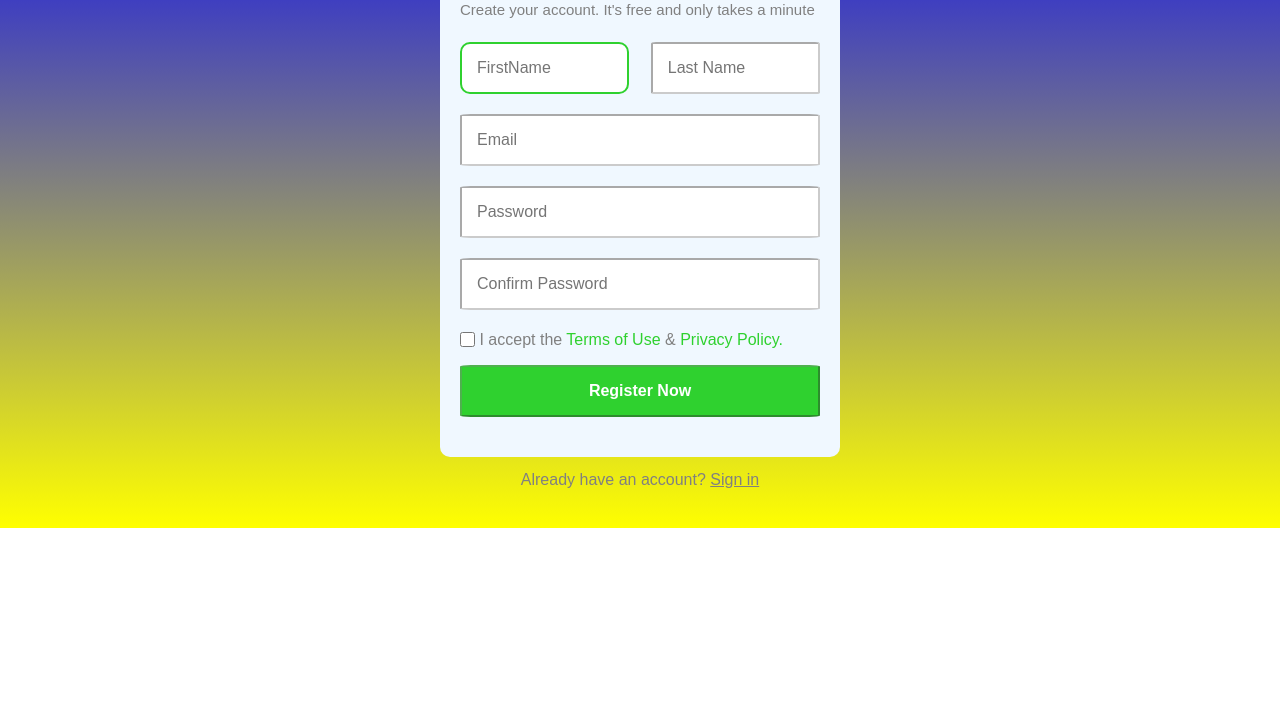
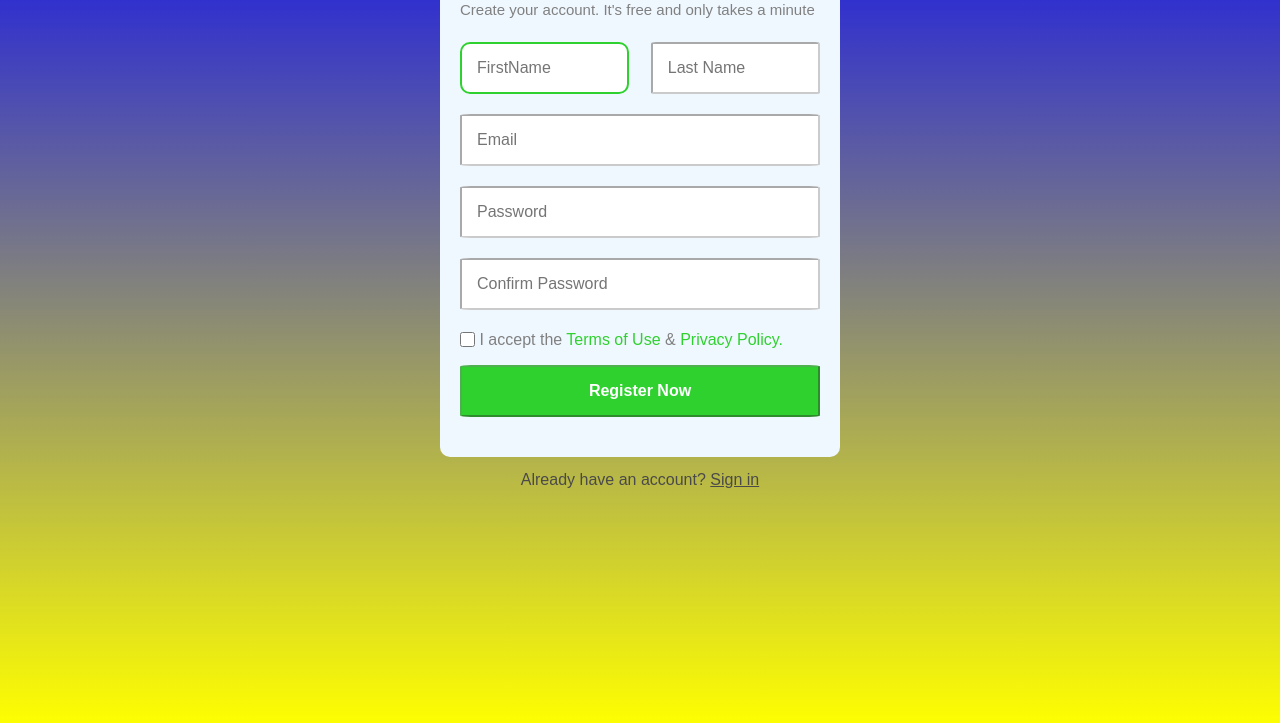
Before and after one commit to mginster22/fd-practice-16-FORM-PRACTICE, a plain HTML site: page index.html in a window 1280 px wide. Shown: the part 173-896 px from the top of the page. Before the commit the page ends 800 px from the top, so only its background shows below. Drawn offline with Linux system fonts and the light colour scheme.

Commit message:
changes style

```diff
--- a/assets/css/style.css
+++ b/assets/css/style.css
@@ -4,6 +4,7 @@
 }
 
 body {
+    height: 100vh;
     background: linear-gradient(blue, yellow);
     background-repeat: no-repeat;
     background-size: cover;
@@ -24,18 +25,17 @@ input:focus {
     border-radius: 10px;
 }
 
-form {
-    width: 100%;
-}
 
 .form {
-    width: 400px;
-    min-width: 300px;
+    max-width: 400px;
+    min-width: 200px;
     margin: auto;
     margin-top: 100px;
     padding: 20px;
     border-radius: 10px;
     background-color: aliceblue;
+
+
 }
 
 .flex-parent {
@@ -58,7 +58,7 @@ form {
 .title::after,
 .title::before {
     content: '';
-    display: block;
+    display: inline-block;
     width: 28%;
     height: 2px;
     position: absolute;
@@ -112,6 +112,7 @@ input[type="checkbox"] {
     margin-top: 15px;
     padding-bottom: 40px;
     text-align: center;
+    color:rgb(75, 74, 74);
 }
 
 .footer-link {
```
